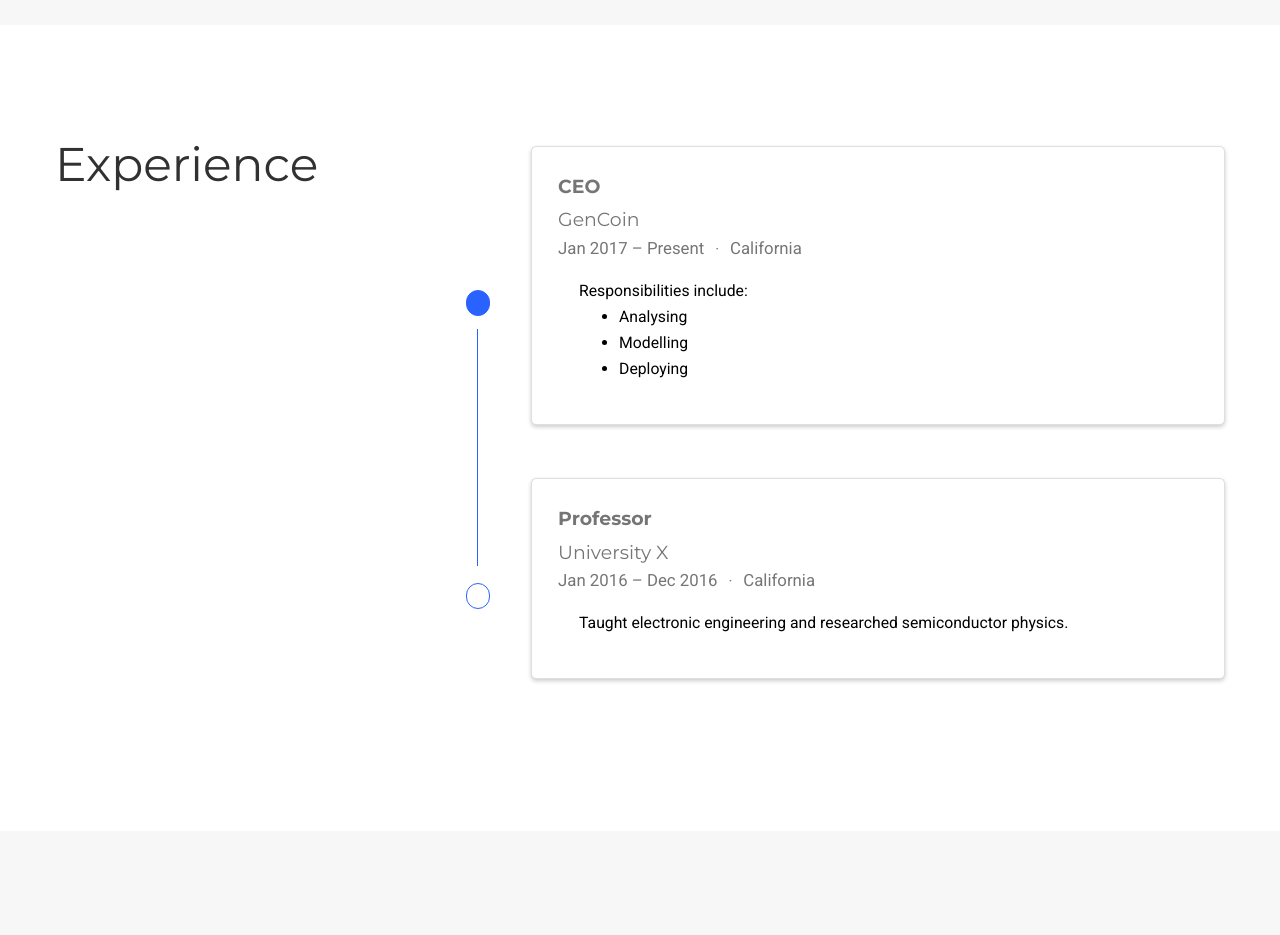
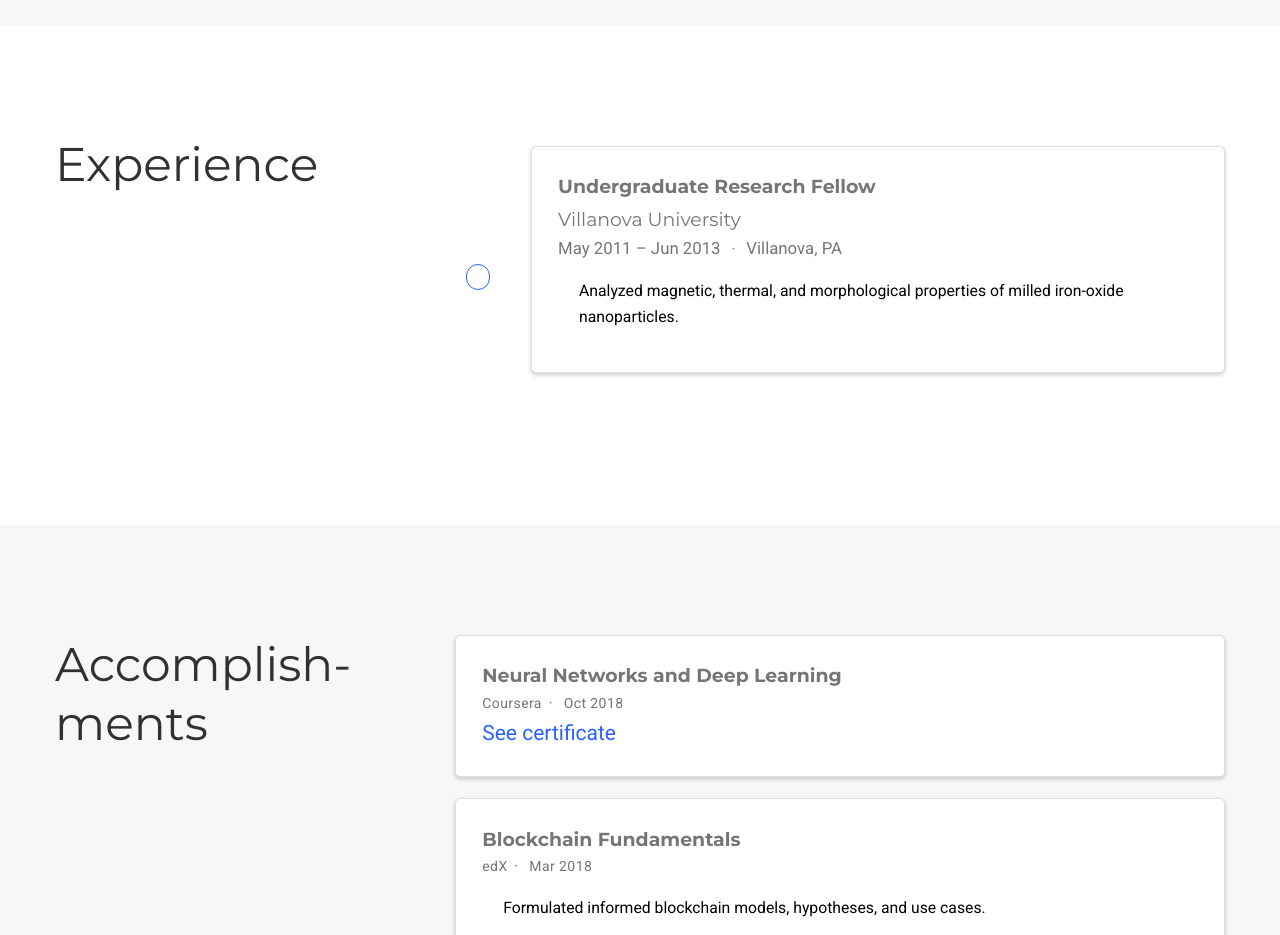
Before and after one commit to pburnham50/pburnham50.github.io, a plain HTML site: page index.html in a window 1280 px wide. Shown: the part 1280-2215 px from the top of the page. Drawn offline with nearby package versions, Linux system fonts and the light colour scheme; some packages are replaced by stand-ins of ours; some icons are missing.

Commit message:
Build website

```diff
--- a/index.html
+++ b/index.html
@@ -906,48 +906,6 @@
           <div class="col">&nbsp;</div>
         </div>
         <div class="m-2">
-          <span class="badge badge-pill border exp-fill">&nbsp;</span>
-        </div>
-        <div class="row h-50">
-          <div class="col border-right">&nbsp;</div>
-          <div class="col">&nbsp;</div>
-        </div>
-      </div>
-
-      <div class="col py-2">
-        <div class="card">
-          <div class="card-body">
-            <h4 class="card-title exp-title text-muted mt-0 mb-1">CEO</h4>
-            <h4 class="card-title exp-company text-muted my-0">GenCoin</h4>
-            <div class="text-muted exp-meta">
-              Jan 2017 –
-
-                Present
-
-
-                <span class="middot-divider"></span>
-                <span>California</span>
-
-            </div>
-            <div class="card-text">Responsibilities include:</p>
-<ul>
-<li>Analysing</li>
-<li>Modelling</li>
-<li>Deploying</li>
-</ul></div>
-          </div>
-        </div>
-      </div>
-    </div>
-
-    <div class="row experience">
-
-      <div class="col-auto text-center flex-column d-none d-sm-flex">
-        <div class="row h-50">
-          <div class="col border-right">&nbsp;</div>
-          <div class="col">&nbsp;</div>
-        </div>
-        <div class="m-2">
           <span class="badge badge-pill border ">&nbsp;</span>
         </div>
         <div class="row h-50">
@@ -959,19 +917,19 @@
       <div class="col py-2">
         <div class="card">
           <div class="card-body">
-            <h4 class="card-title exp-title text-muted mt-0 mb-1">Professor</h4>
-            <h4 class="card-title exp-company text-muted my-0">University X</h4>
+            <h4 class="card-title exp-title text-muted mt-0 mb-1">Undergraduate Research Fellow</h4>
+            <h4 class="card-title exp-company text-muted my-0">Villanova University</h4>
             <div class="text-muted exp-meta">
-              Jan 2016 –
-
-                Dec 2016
+              May 2011 –
+
+                Jun 2013
 
 
                 <span class="middot-divider"></span>
-                <span>California</span>
+                <span>Villanova, PA</span>
 
             </div>
-            <div class="card-text">Taught electronic engineering and researched semiconductor physics.</div>
+            <div class="card-text">Analyzed magnetic, thermal, and morphological properties of milled iron-oxide nanoparticles.</div>
           </div>
         </div>
       </div>
```
